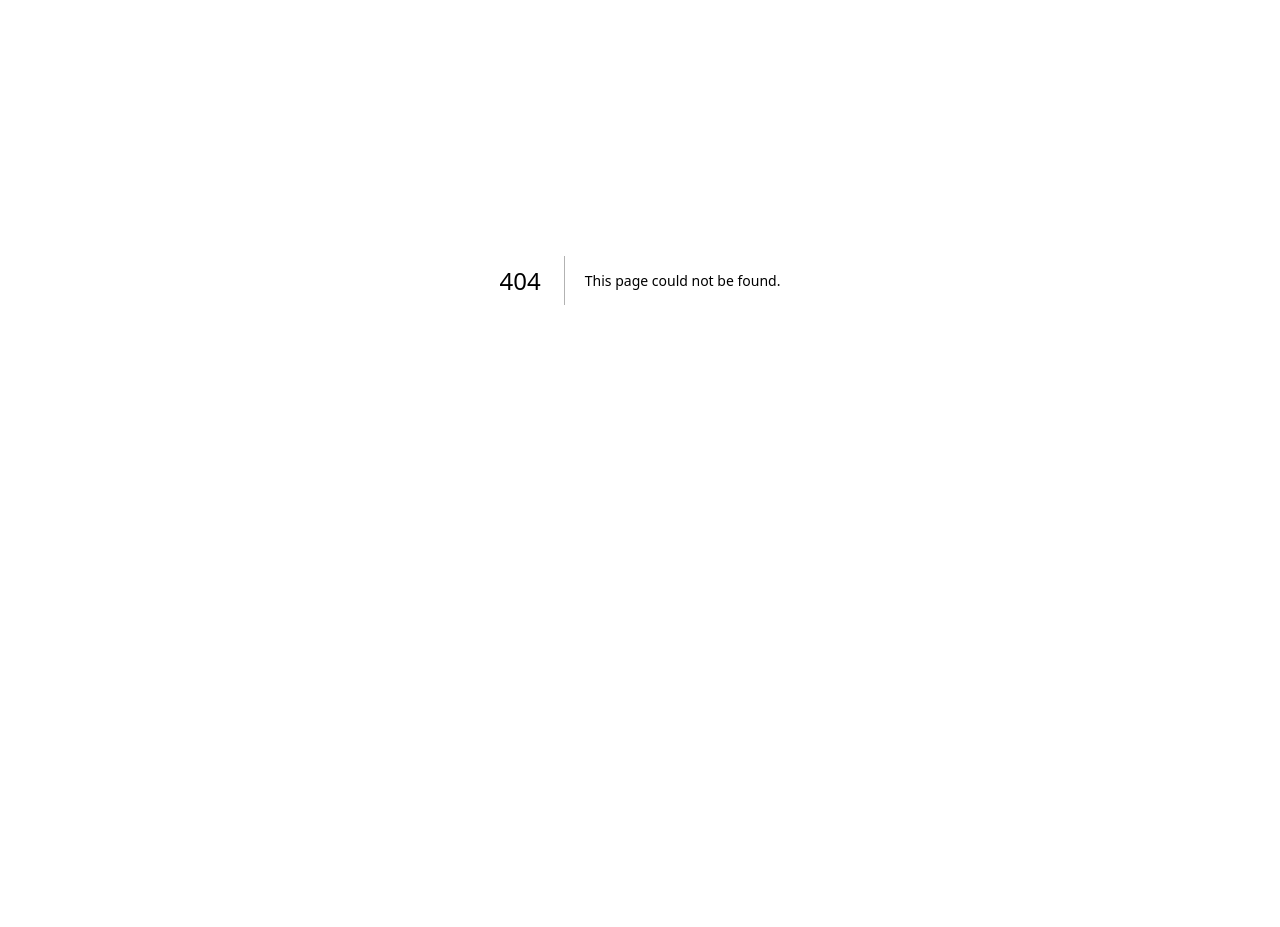
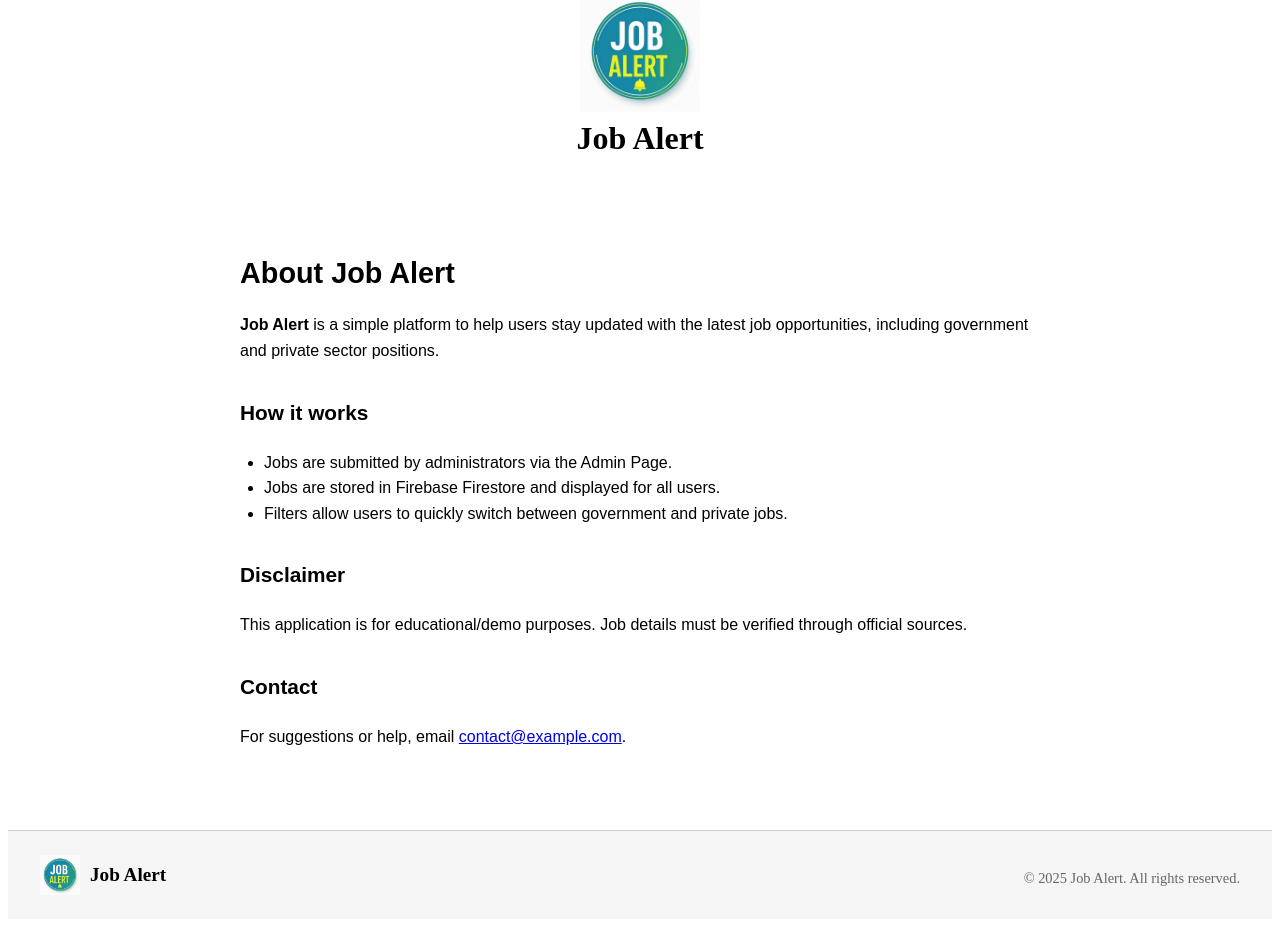
Before and after one commit to amlan950/amlan950-job_alert, a Next.js app: page /Information in a window 1280 px wide. Before the commit this address had no page. Shown: the part 120-1047 px from the top of the page. Before the commit the page ends 800 px from the top, so only its background shows below. Built offline with nearby package versions, Linux system fonts and the light colour scheme.

Commit message:
Add Information page and footer with logo

```diff
--- /dev/null
+++ b/Components/Footer.js
@@ -0,0 +1,48 @@
+// src/Components/Footer.js
+
+import Image from "next/image";
+import Link from "next/link";
+
+export default function Footer() {
+  return (
+    <footer style={styles.footer}>
+      <div style={styles.logoSection}>
+        <Image
+          src="/logo.png" // ✅ Ensure logo.png is in public/
+          alt="Job Alert Logo"
+          width={40}
+          height={40}
+        />
+        <span style={styles.text}>Job Alert</span>
+      </div>
+      <div style={styles.rights}>© {new Date().getFullYear()} Job Alert. All rights reserved.</div>
+    </footer>
+  );
+}
+
+const styles = {
+  footer: {
+    marginTop: "3rem",
+    padding: "1.5rem 2rem",
+    backgroundColor: "#f5f5f5",
+    borderTop: "1px solid #ccc",
+    display: "flex",
+    justifyContent: "space-between",
+    alignItems: "center",
+    flexWrap: "wrap",
+  },
+  logoSection: {
+    display: "flex",
+    alignItems: "center",
+    gap: "10px",
+  },
+  text: {
+    fontWeight: "bold",
+    fontSize: "1.2rem",
+  },
+  rights: {
+    fontSize: "0.9rem",
+    color: "#666",
+    marginTop: "0.5rem",
+  },
+};
--- a/Components/NavBar.js
+++ b/Components/NavBar.js
@@ -17,6 +17,7 @@ export default function Navbar() {
       <div>
         <Link href="/" style={styles.link}>Home</Link>
               <a href="/AdminPage" style={styles.link}>Admin Page</a>
+        <Link href="/Information" style={styles.link}>Information</Link>
 
       </div>
     </nav>
--- /dev/null
+++ b/pages/Information.js
@@ -0,0 +1,85 @@
+// pages/Information.js
+
+import Navbar from '../Components/NavBar';
+import Footer from '../Components/Footer';
+import Image from 'next/image';
+
+export default function Information() {
+  return (
+    <>
+      <Navbar />
+
+      <div style={styles.logoContainer}>
+        <Image
+          src="/logo.png" // ✅ Make sure logo.png exists in public/
+          alt="Job Alert Logo"
+          width={120}
+          height={120}
+        />
+        <h1 style={styles.appName}>Job Alert</h1>
+      </div>
+
+      <div style={styles.container}>
+        <h2 style={styles.title}>About Job Alert</h2>
+        <p style={styles.text}>
+          <strong>Job Alert</strong> is a simple platform to help users stay updated with the latest job opportunities, including government and private sector positions.
+        </p>
+
+        <h3 style={styles.subtitle}>How it works</h3>
+        <ul style={styles.list}>
+          <li>Jobs are submitted by administrators via the Admin Page.</li>
+          <li>Jobs are stored in Firebase Firestore and displayed for all users.</li>
+          <li>Filters allow users to quickly switch between government and private jobs.</li>
+        </ul>
+
+        <h3 style={styles.subtitle}>Disclaimer</h3>
+        <p style={styles.text}>
+          This application is for educational/demo purposes. Job details must be verified through official sources.
+        </p>
+
+        <h3 style={styles.subtitle}>Contact</h3>
+        <p style={styles.text}>
+          For suggestions or help, email <a href="mailto:contact@example.com">contact@example.com</a>.
+        </p>
+      </div>
+
+      <Footer />
+    </>
+  );
+}
+
+const styles = {
+  logoContainer: {
+    display: 'flex',
+    flexDirection: 'column',
+    alignItems: 'center',
+    marginTop: '2rem',
+  },
+  appName: {
+    fontSize: '2rem',
+    fontWeight: 'bold',
+    marginTop: '0.5rem',
+  },
+  container: {
+    maxWidth: '800px',
+    margin: '2rem auto',
+    padding: '1rem',
+    fontFamily: 'Arial, sans-serif',
+    lineHeight: '1.6',
+  },
+  title: {
+    fontSize: '1.8rem',
+    marginBottom: '1rem',
+  },
+  subtitle: {
+    fontSize: '1.3rem',
+    marginTop: '2rem',
+  },
+  text: {
+    fontSize: '1rem',
+    marginTop: '0.5rem',
+  },
+  list: {
+    paddingLeft: '1.5rem',
+  },
+};
--- a/pages/index.js
+++ b/pages/index.js
@@ -5,7 +5,7 @@ import SubNavbar from '../Components/SubNavBar';
 import JobCard from '../Components/JobCard';
 import { db } from '../Components/Firebase'; // adjust path as needed
 import { collection, getDocs } from 'firebase/firestore';
-
+import Footer from '../Components/Footer';
 
 // useEffect(() => {
 //   const fetchJobs = async () => {
@@ -112,6 +112,7 @@ export default function HomePage() {
           ))
         )}
       </div>
+      <Footer />
     </div>
   );
 }
```
